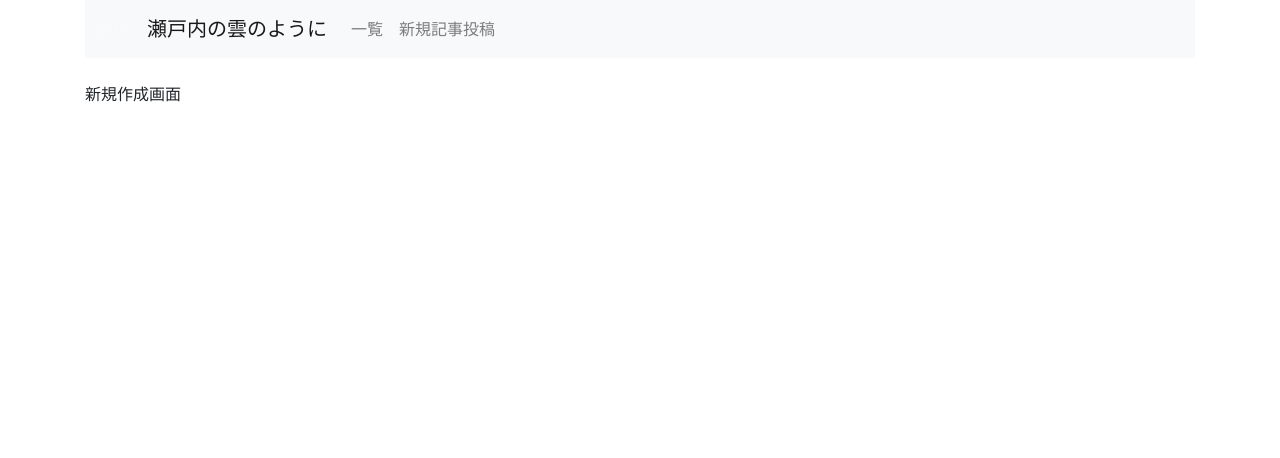
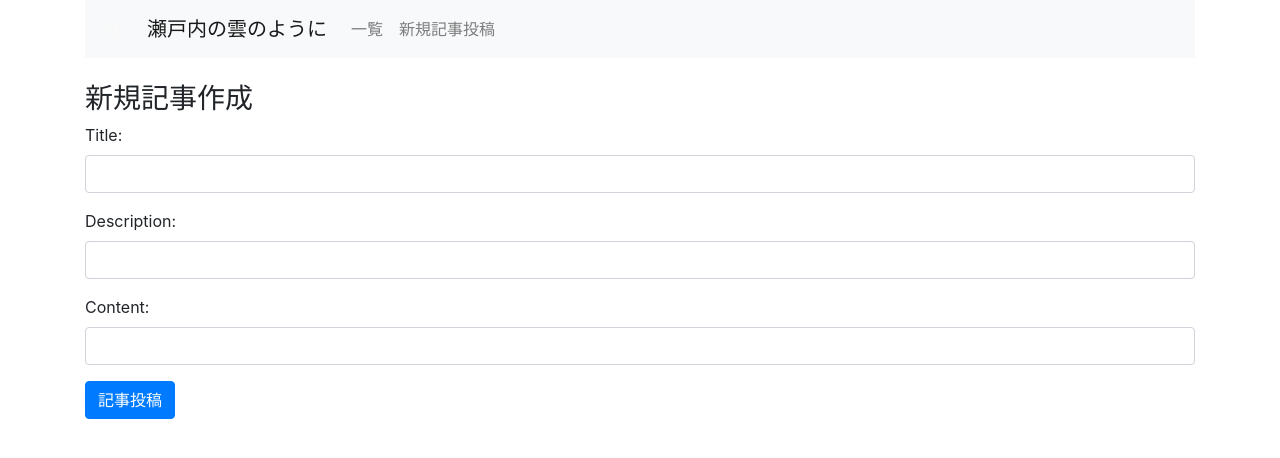
Before and after one commit to muraken12003032/node_blog_front, a React (Create React App) app: page /create in a window 1280 px wide. Shown: the top 458 px of the page. Built offline with nearby package versions, Linux system fonts and the light colour scheme.

Commit message:
add new blog function

```diff
--- a/src/components/new.js
+++ b/src/components/new.js
@@ -1,10 +1,112 @@
 import React, { Component } from 'react';
 
 export default class NewBlog extends Component {
+
+  constructor(props) {
+    super(props);
+
+    this.onChangeTitle = this.onChangeTitle.bind(this);
+    this.onChangeContent = this.onChangeContent.bind(this);
+    this.onChangeCreatedAt = this.onChangeCreatedAt.bind(this);
+    this.onChangeUpdatedAt = this.onChangeUpdatedAt.bind(this);
+    this.onChangeDescription = this.onChangeDescription.bind(this);
+    this.onChangePictureId = this.onChangePictureId.bind(this);
+    this.onChangeStatus = this.onChangeStatus.bind(this);
+
+    this.state = {
+      title: '',
+      content: '',
+      created_at: '',
+      updated_at: '',
+      description: '',
+      picture_id: '',
+      status: false
+    }
+  }
+
+  onChangeTitle(e) {
+    this.setState({
+      title: e.target.value
+    });
+  }
+
+  onChangeContent(e) {
+    this.setState({
+      content: e.target.value
+    });
+  }
+
+  onChangeCreatedAt(e) {
+    this.setState({
+      created_at: e.target.value
+    });
+  }
+
+  onChangeUpdatedAt(e) {
+    this.setState({
+      updated_at: e.target.value
+    });
+  }
+
+  onChangeDescription(e) {
+    this.setState({
+      description: e.target.value
+    });
+  }
+
+  onChangePictureId(e) {
+    this.setState({
+      picture_id: e.target.value
+    });
+  }
+
+  onChangeStatus(e) {
+    this.setState({
+      status: e.target.value
+    });
+  }
+
+  onSubmit(e) {
+    e.preventDefault();
+
+    //Debug
+    console.log(`Form submitted:`);
+    console.log(`Title: ${this.state.title}`);
+    console.log(`Content: ${this.state.content}`);
+
+    this.setState({
+      title: '',
+      content: '',
+      created_at: '',
+      updated_at: '',
+      description: '',
+      picture_id: '',
+      status: false
+    })
+  }
+
+
   render() {
     return (
-      <div>
-        <p>新規作成画面</p>
+      <div style={{merginTop: 10}}>
+        <h3>新規記事作成</h3>
+        <form onSubmit={this.onSubmit}>
+          <div className="form-group">
+            <label>Title: </label>
+            <input type="text" className="form-control" value={this.state.title} onChange={this.onChangeTitle} />
+          </div>
+          <div className="form-group">
+            <label>Description: </label>
+            <input type="text" className="form-control" value={this.state.description} onChange={this.onChangeDescription} />
+          </div>
+          <div className="form-group">
+            <label>Content: </label>
+            <input type="textarea" className="form-control" value={this.state.content} onChange={this.onChangeContent} />
+          </div>
+          <div className="form-group">
+            <input type="submit" value="記事投稿" className="btn btn-primary" />
+          </div>
+        </form>
       </div>
     )
   }
```
